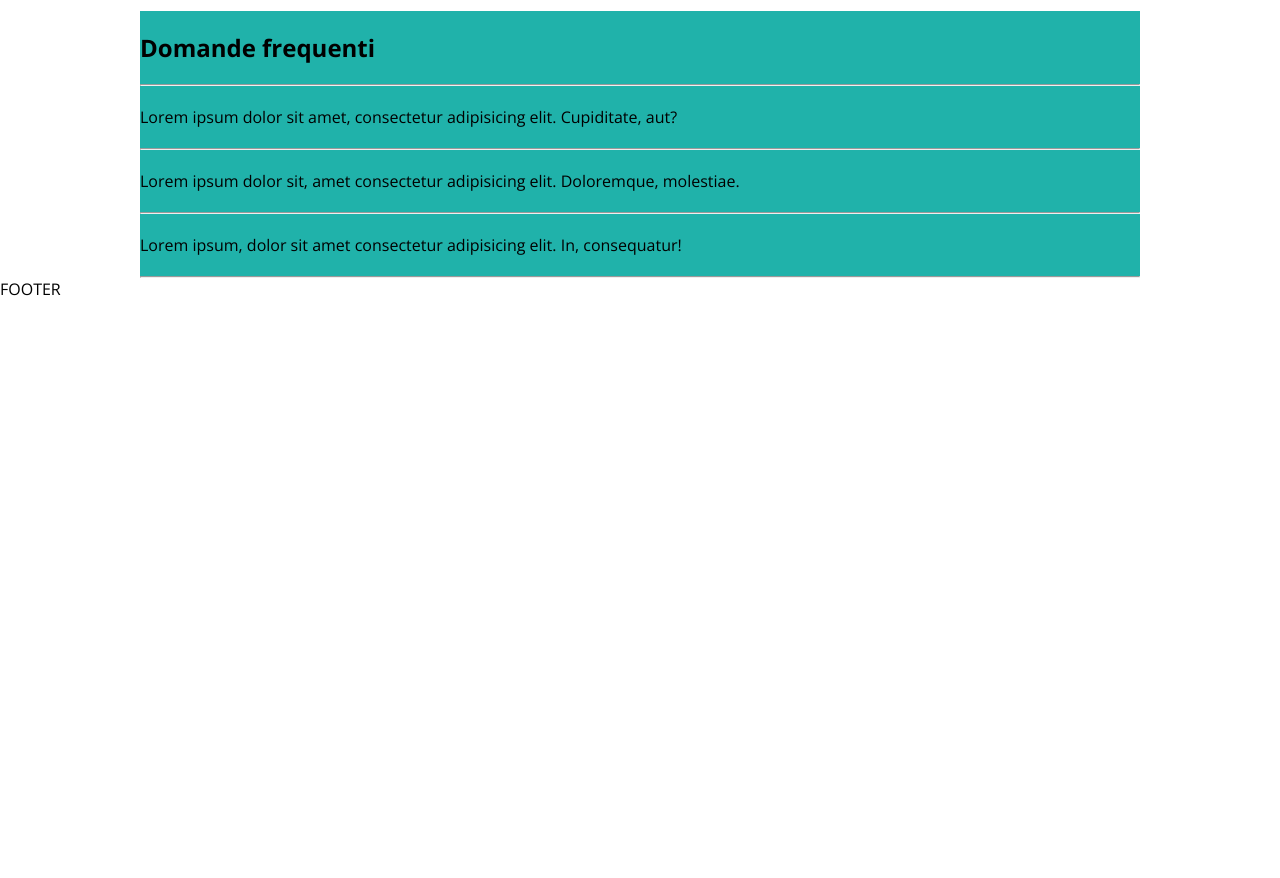
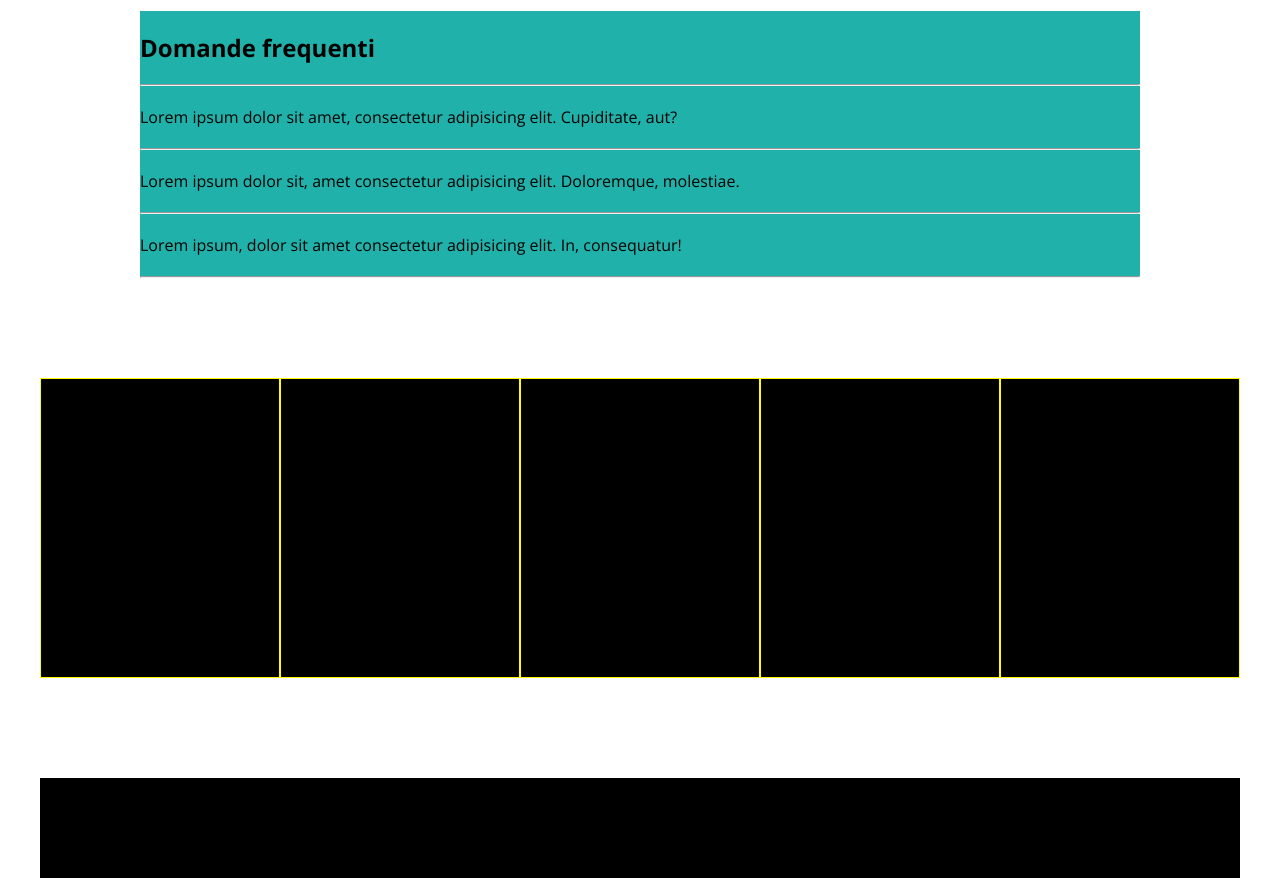
Before and after one commit to FrancescoBoco/htmlcss-dropbox, a plain HTML site: page index.html in a window 1280 px wide. Shown: the part 4882-5760 px from the top of the page. Before the commit the page ends 5182 px from the top, so only its background shows below. Drawn offline with nearby package versions, Linux system fonts and the light colour scheme.

Commit message:
fine struttura di base

```diff
--- a/css/index.css
+++ b/css/index.css
@@ -142,12 +142,10 @@ header{
 }
 
 .under-section{
-    width: 50%;
-    height: 50%;
+width: 50%;
+height: 50%;
 }
 
-
-  /* MAIN FINE  */
 
 
   .section-five-img{
@@ -163,6 +161,7 @@ header{
 
   /* MAIN SIX */
 
+
 .section-one-main-six{
 
 }
@@ -170,6 +169,26 @@ header{
 .text-section-one-main-six{
     padding: 20px 0px 20px 0px;
 }
+
+  /* MAIN FINE  */
+ /* FOOTER  */
+
+footer{
+    width: 1200px;
+    margin: auto;
+}
+
+.footer-container{
+    width: 100%;
+    display: flex;
+
+}
+
+.section-one-footer{
+    width: calc(100% / 5);
+
+}
+
 
 /* DEBUG  */
 
@@ -271,3 +290,14 @@ header{
     height:300px;
     background-color: lightgreen;
 }
+
+.debug .section-one-footer{
+    height: 300px;
+    background-color: black;
+    border: 1px solid yellow;
+}
+
+.debug .section-two-footer{
+    height: 100px;
+    background-color: black;
+}
--- a/index.html
+++ b/index.html
@@ -269,7 +269,30 @@
         </main>
 
         <footer>
-            FOOTER
+            <div class="footer-container margin-top-100">
+                <div class="section-one-footer">
+
+                </div>
+
+                <br>
+
+                <div class="section-one-footer">
+
+                </div>
+                <div class="section-one-footer">
+
+                </div>
+                <div class="section-one-footer">
+
+                </div>
+                <div class="section-one-footer">
+
+                </div>
+
+            </div>
+            <div class="section-two-footer margin-top-100">
+
+            </div>
         </footer>
 
     </body>
```
